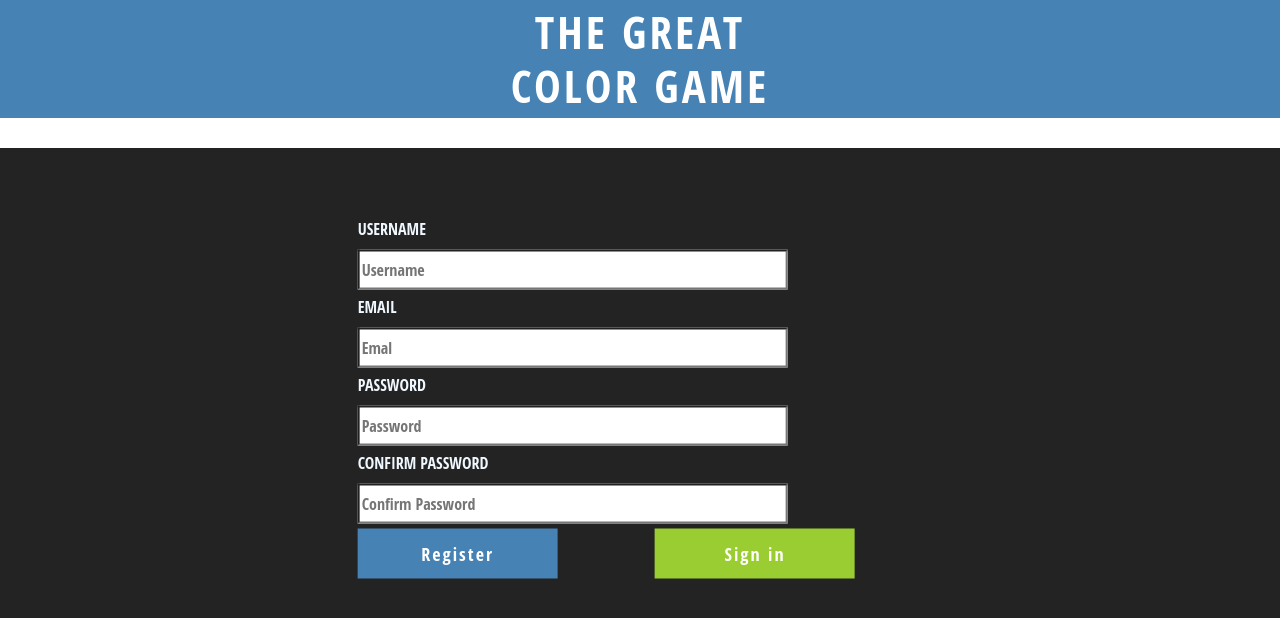
After one commit to perica22/GameColor, a Flask app: page /register in a window 1280 px wide. The commit adds this page. Shown: the top 618 px of the page. Run offline with Flask 2, Linux system fonts and the light colour scheme; some libraries are stand-ins or nearby versions.

Commit message:
added full registration form

```diff
--- a/gameColor.py
+++ b/gameColor.py
@@ -1,9 +1,13 @@
 from flask import Flask, flash, redirect, render_template, request, session, url_for
+from validate import RegistrationForm
 
 
 
 app = Flask(__name__, static_url_path="", static_folder="")
+app.config["SECRET_KEY"] = "perica"
 
+
+user = {}
 
 
 
@@ -22,4 +26,55 @@ def game():
 @app.route("/login", methods=["GET", "POST"])
 def login():
 
-	return render_template("login.html")
+    if request.method == "POST":
+        pass
+
+
+    else:
+	   return render_template("login.html")
+
+
+@app.route("/register", methods=["GET", "POST"])
+def register():
+
+    form = RegistrationForm(request.form)
+
+    if request.method == "POST":
+
+        if form.validate() == False:
+            flash("bad data")
+
+            return render_template("register.html", form=form)
+
+        else:
+
+            #user = {"name":"", "email": ""...}
+            username = request.form.get("username")
+            email = request.form.get("email")
+            password = request.form.get("password")
+
+            user["name"] = username
+            user["email"] = email
+            user["password"] = password
+
+            return redirect(url_for("game"))
+
+    else:
+        return render_template("register.html", form=form)
+
+
+
+
+def apology(message, code=400):
+    """Renders message as an apology to user."""
+    def escape(s):
+        """
+        Escape special characters.
+
+        https://github.com/jacebrowning/memegen#special-characters
+        """
+        for old, new in [("-", "--"), (" ", "-"), ("_", "__"), ("?", "~q"),
+                         ("%", "~p"), ("#", "~h"), ("/", "~s"), ("\"", "''")]:
+            s = s.replace(old, new)
+        return s
+    return render_template("apology.html", top=code, bottom=escape(message)), code
--- a/static/css/gameColor.css
+++ b/static/css/gameColor.css
@@ -1,3 +1,6 @@
+@import url("login.css");
+@import url("register.css");
+
 h1 {
 	color: white;
 	text-align: center;
--- /dev/null
+++ b/static/css/register.css
@@ -0,0 +1,57 @@
+body, html{
+    background-color:#232323;
+    font-family: 'Open Sans Condensed', sans-serif;
+    font-size: 18px;
+}
+
+.register-form{
+    font-size: 16px;
+   left: 50%;
+    top: 50%;
+    position: absolute;
+    -webkit-transform: translate3d(-50%, -50%, 0);
+    -moz-transform: translate3d(-50%, -50%, 0);
+    transform: translate3d(-50%, -50%, 0);
+}
+
+.regbutton{
+    height: 50px;
+    width: 200px;
+    background-color:steelblue;
+    border-radius: 0px;
+    font-size: 18px;
+    color:white;
+    border: none !important;
+    margin-bottom: 5px;
+}
+
+.logbutton{
+    height: 50px;
+    width: 200px;
+    background-color:yellowgreen;
+    border-radius: 0px;
+    font-size: 18px;
+    color:white;
+    border: none !important;
+    margin-bottom: 5px;
+}
+
+.register-form label{
+    color: aliceblue;
+}
+
+.register-form input{
+    margin-bottom: 5px;
+    width: 430px;
+    height: 40px;
+    border-radius: 0px;
+}
+
+.error_message {
+    color: red;
+    max-width: 100%;
+    margin-bottom: 5px;
+}
+.col-md-4.col-sm-4.col-lg-4{
+    max-width: 100%;
+}
--- a/templates/index.html
+++ b/templates/index.html
@@ -22,7 +22,7 @@
 
 		{% if showLoginReg %}
 			<a href="{{ url_for('login') }}"><button id="reset">LOGIN</button></a>
-			<button id="reset">REGISTER</button>
+			<a href="{{ url_for('register') }}"><button id="reset">REGISTER</button></a>
 		{% endif %}
 
     {% endblock %}
--- /dev/null
+++ b/templates/register.html
@@ -0,0 +1,60 @@
+{% extends "index.html" %}
+
+{% block title %}
+    REGISTER
+{% endblock %}
+
+{% block stripe %}{% endblock %}
+
+{% block main %}
+
+<div class="container-fluid">
+	<form action="" method="post" class="register-form">
+		<div class="row">
+			<div class="col-md-4 col-sm-4 col-lg-4">
+				{{ form.username.label }}
+				{{ form.username(size=2, placeholder='Username') }}
+				{% for message in form.username.errors %}
+					<p class="error_message">{{message}}</p>
+				{% endfor %}
+			</div>
+		</div>
+		<div class="row">
+			<div class="col-md-4 col-sm-4 col-lg-4">
+				{{ form.email.label }}
+				{{ form.email(size=2, placeholder='Emal') }}
+				{% for message in form.email.errors %}
+					<p class="error_message">{{ message }}</p>
+				{% endfor %}
+			</div>
+			</div>
+			<div class="row">
+				<div class="col-md-4 col-sm-4 col-lg-4">
+					{{ form.password.label }}
+					{{ form.password(size=32, placeholder='Password') }}
+					{% for message in form.password.errors %}
+						<p class="error_message">{{ message }}</p>
+					{% endfor %}
+				</div>
+			</div>
+      		<div class="row">
+           		<div class="col-md-4 col-sm-4 col-lg-4">
+	              	{{ form.confirm.label }}
+					{{ form.confirm(placeholder='Confirm Password') }}
+					{% for message in form.confirm.errors %}
+						<p class="error_message">{{ message }}</p>
+					{% endfor %}
+           		</div>
+      		</div>
+
+      		<div class="row">
+         		<div class="col-md-6 col-sm-6 col-xs-6 col-lg-6">
+            		<button type="submit" formaction="{{ url_for('register') }}" class="btn btn-default regbutton">Register</button>
+          		</div>
+	         	<div class="col-md-6 col-sm-6 col-xs-6 col-lg-6">
+	           		<button type="submit" formmethod="get" formaction="{{ url_for('login') }}" class="btn btn-default logbutton">Sign in</button>
+	         	</div>
+      		</div>
+    </form>
+</div>
+{% endblock %}
--- /dev/null
+++ b/validate.py
@@ -0,0 +1,14 @@
+from wtforms import Form, BooleanField, StringField, PasswordField, validators
+
+
+class RegistrationForm(Form):
+    username = StringField('USERNAME', [validators.Length(min=4, max=25),
+    	validators.DataRequired()
+])
+    email = StringField('EMAIL', [validators.Length(min=6, max=35)])
+    password = PasswordField('PASSWORD', [
+        validators.DataRequired(),
+        validators.EqualTo('confirm', message='Passwords must match')
+    ])
+    confirm = PasswordField('CONFIRM PASSWORD')
+    #accept_tos = BooleanField('I accept the TOS', [validators.DataRequired()])
```
Also changed, not shown: other parts of static/css/gameColor.css (+0 -31 lines), static/css/login.css (added, +28 -0 lines), templates/aplogy.html (added, +9 -0 lines), templates/apology.html (added, +9 -0 lines), templates/login.html (+4 -6 lines).
